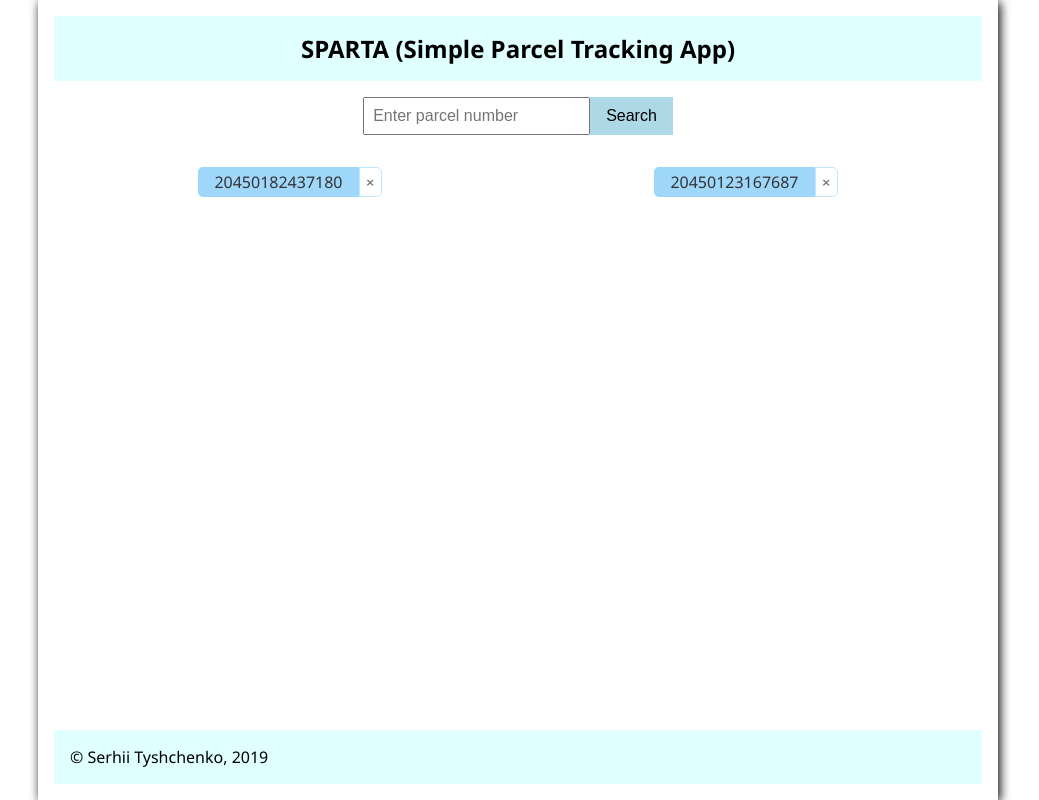
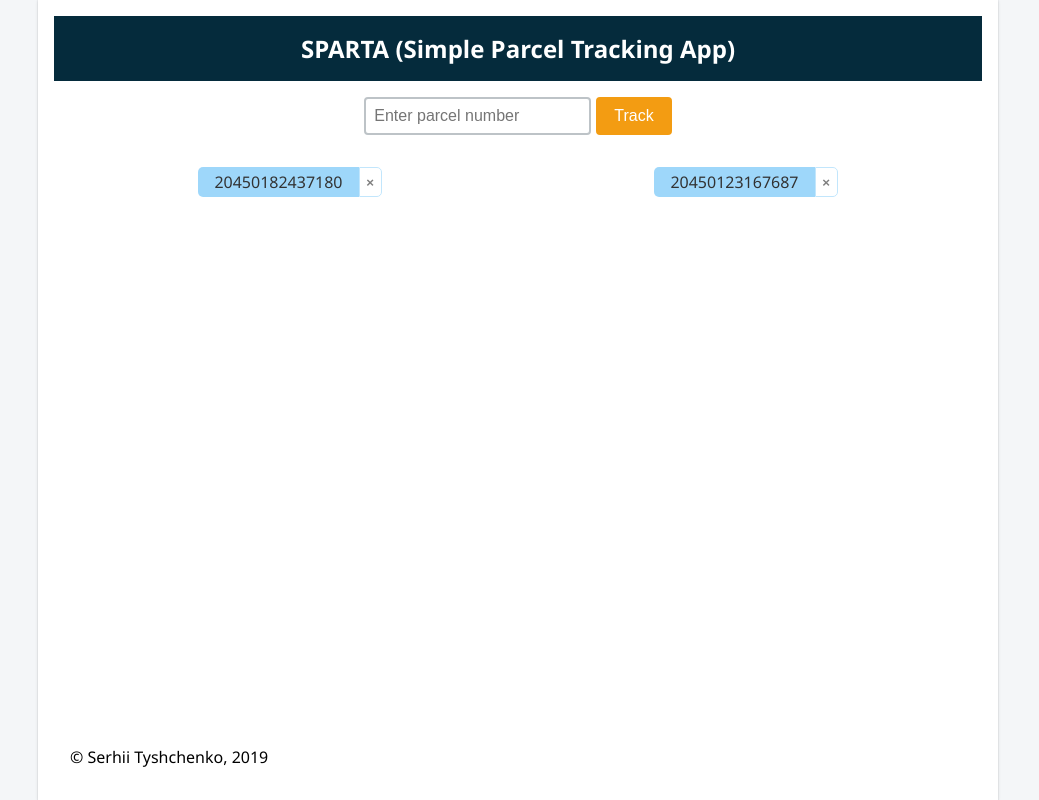
Before and after one commit to serhii-tyshchenko/sparta, a React (Create React App) app: page / in a window 1280 px wide. Shown: the whole page, without its empty margins (122-1161 px from the left). Built offline with nearby package versions, Linux system fonts and the light colour scheme.

Commit message:
design tweaks

```diff
--- a/src/App.css
+++ b/src/App.css
@@ -6,6 +6,7 @@
 body {
   font-size: 16px;
   font-family: "Segoe UI", Tahoma, Geneva, Verdana, sans-serif;
+  background: rgb(244, 246, 248);
 }
 .App {
   display: flex;
@@ -14,13 +15,15 @@ body {
   min-height: 100vh;
   margin: 0 auto;
   padding: 1rem;
-  /* background: lightgray; */
-  box-shadow: 2px 2px 10px 0 black;
+  background: white;
+  box-shadow: 0 0 0 1px rgba(63, 63, 68, 0.05),
+    0 1px 3px 0 rgba(63, 63, 68, 0.15);
 }
 .header {
   padding: 1rem 0;
   text-align: center;
-  background: lightcyan;
+  background: #052b3c;
+  color: white;
 }
 .header__logo {
 }
@@ -34,7 +37,6 @@ main {
   flex-wrap: wrap;
   justify-content: center;
   padding: 1rem 0;
-  /* background: lightcoral; */
 }
 .search__form {
   display: flex;
@@ -42,14 +44,25 @@ main {
 .search__input {
   padding: 0.5em;
   font-size: 1rem;
+  border: 2px solid #bdc3c7;
+  color: #95a5a6;
+  border-radius: 4px;
+  margin-right: 5px;
 }
 .search__btn {
   padding: 0.5em 1em;
   font-size: 1rem;
   border: none;
   background: none;
-  background: lightblue;
+  color: white;
+  border: 2px solid #f39c12;
+  background-color: #f39c12;
+  border-radius: 4px;
   cursor: pointer;
+}
+.search__btn:hover {
+  border-color: #f5b043;
+  background-color: #f5b043;
 }
 .parcels {
   /* background: lightcyan; */
@@ -97,5 +110,4 @@ main {
 }
 footer {
   padding: 1em;
-  background: lightcyan;
 }
--- a/src/components/SearchForm/index.js
+++ b/src/components/SearchForm/index.js
@@ -26,7 +26,7 @@ export default class SearchForm extends Component {
             pattern="^\d{14}"
             title="14 numbers"
           />
-          <button className="search__btn">Search</button>
+          <button className="search__btn">Track</button>
         </form>
       </div>
     );
```
Also changed, not shown: package.json (+6 -2 lines), 1 other file (tests, documents, lock files or other folders).
